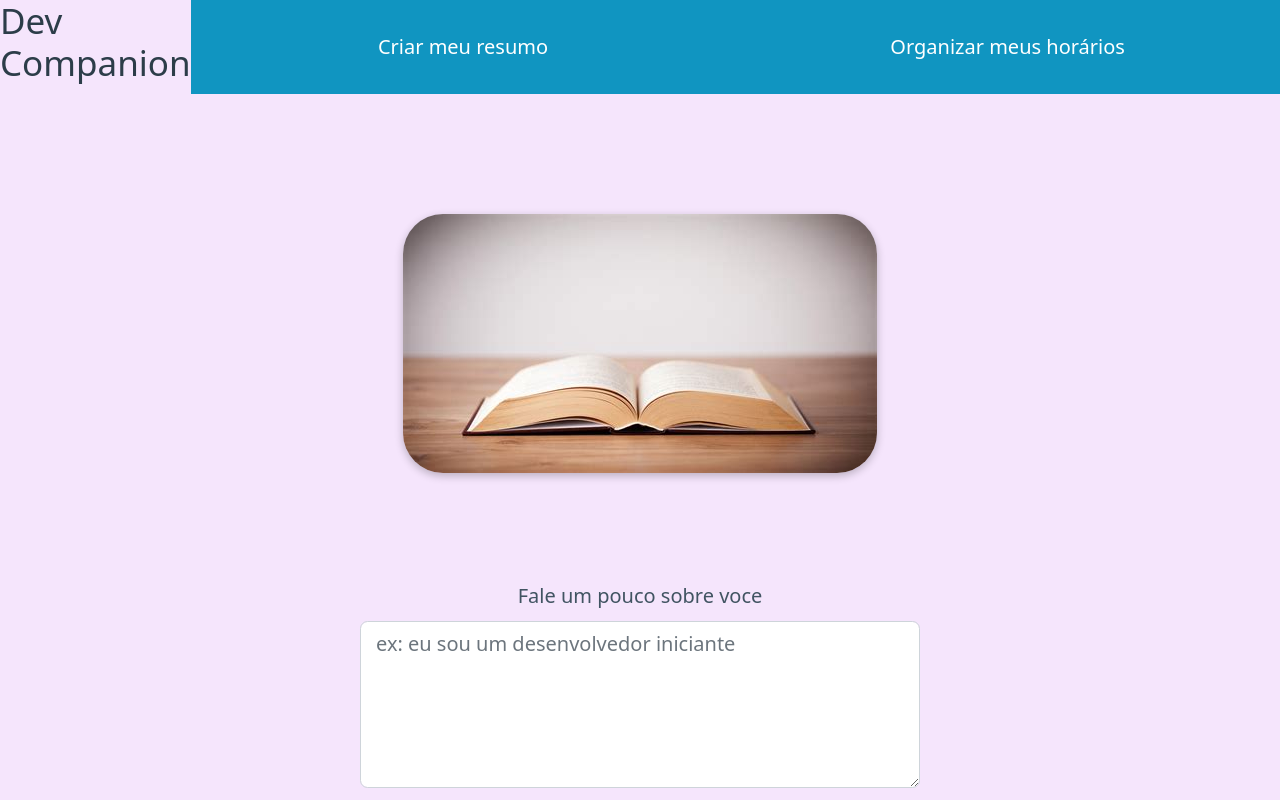
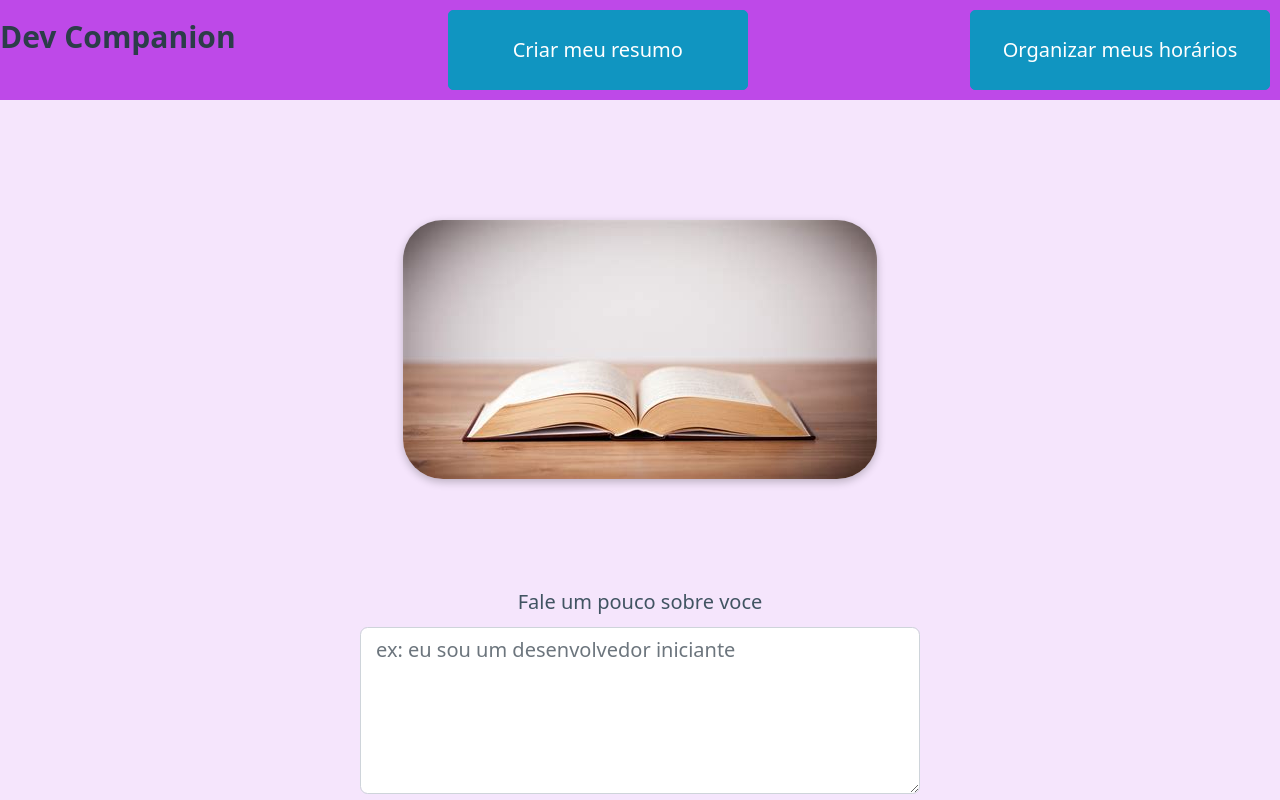
Before and after one commit to 999luan/PerfectPitch, a Next.js app: page / in a window 1280 px wide. Shown: the top 800 px of the page. Built offline with nearby package versions, Linux system fonts and the light colour scheme.

Commit message:
alterações basicas de troca entre componentes

```diff
--- a/components/CodeRefactor.tsx
+++ b/components/CodeRefactor.tsx
@@ -1,4 +1,6 @@
 import { Form, Button, Spinner } from "react-bootstrap";
+import "@picocss/pico";
+
 import { FormEvent, useState } from "react";
 import styles from "@/styles/Home.module.css";
 import book from "@/assets/images/book.jpg";
@@ -44,7 +46,7 @@ export const CodeRefactor = () => {
       {codeError && "Algo deu errado, porfavor tente novamente!"}
       {code && (
         <div>
-          <h5 className={styles.mensagem}>Código refatorado:</h5>
+          <h5 className={styles.mensagem}>Sua rotina:</h5>
           <pre>
             <code>{code}</code>
           </pre>
--- a/pages/_app.tsx
+++ b/pages/_app.tsx
@@ -1,4 +1,3 @@
-import "@picocss/pico";
 import "bootstrap/dist/css/bootstrap.min.css";
 import "@/styles/globals.css";
 import type { AppProps } from "next/app";
--- a/pages/index.tsx
+++ b/pages/index.tsx
@@ -1,4 +1,5 @@
 import Head from "next/head";
+import "@picocss/pico";
 
 import styles from "@/styles/Home.module.css";
 
@@ -13,15 +14,13 @@ export default function Home() {
     <>
       <Head>
         <title>Dev Companion</title>
-        <meta name="description" content="Generated by create next app" />
+        <meta name="description" content="Dev companion" />
         <meta name="viewport" content="width=device-width, initial-scale=1" />
         <link rel="icon" href="/favicon.ico" />
       </Head>
 
-      <nav>
+      <nav className={styles.nav}>
         <h3>Dev Companion</h3>
-        <br></br>
-        <br></br>
 
         <button onClick={() => setActiveComponent("pitchPerfect")}>
           Criar meu resumo
--- a/styles/globals.css
+++ b/styles/globals.css
@@ -17,3 +17,15 @@ body {
 a {
   text-decoration: none;
 }
+nav {
+  display: flex;
+  justify-content: center;
+  align-items: flex-end;
+  height: 100px;
+  background-color: rgb(190, 73, 232);
+}
+nav button {
+  width: 300px;
+  height: 80px;
+  margin: 10px;
+}
```
